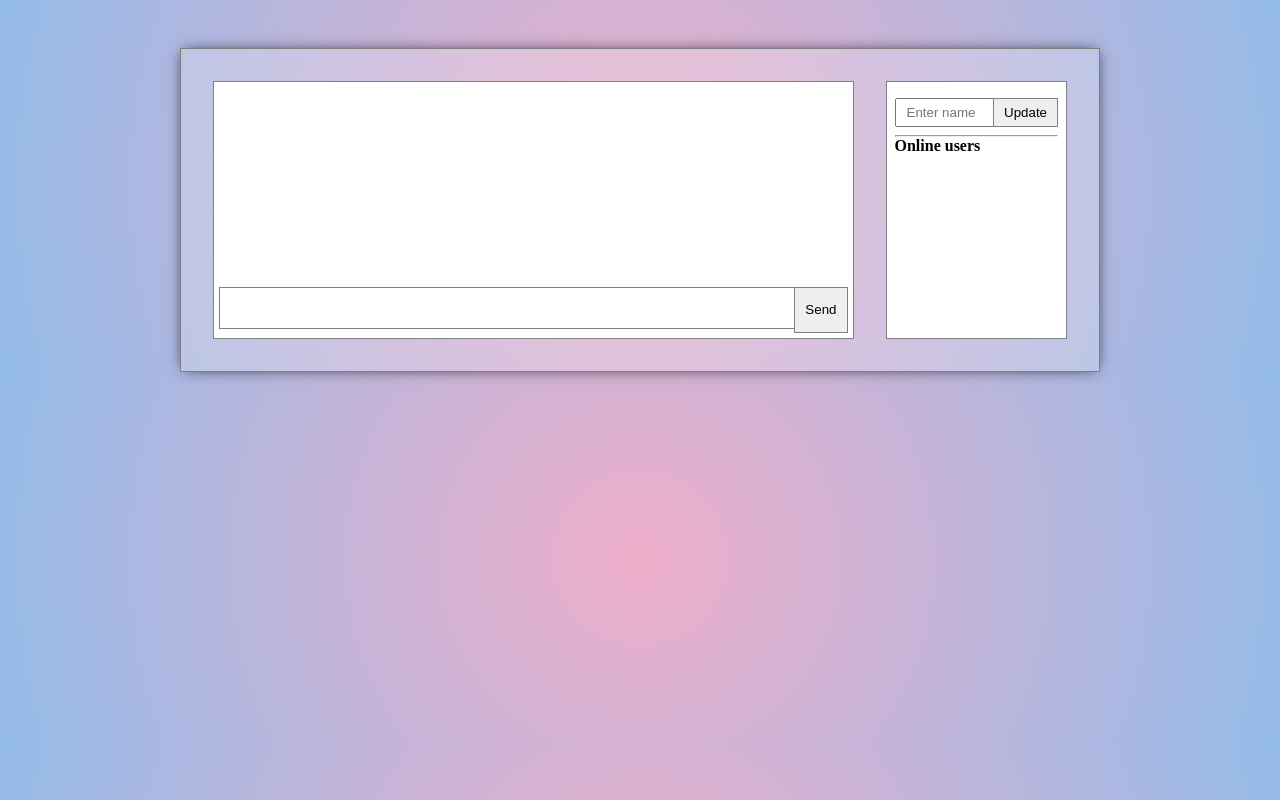
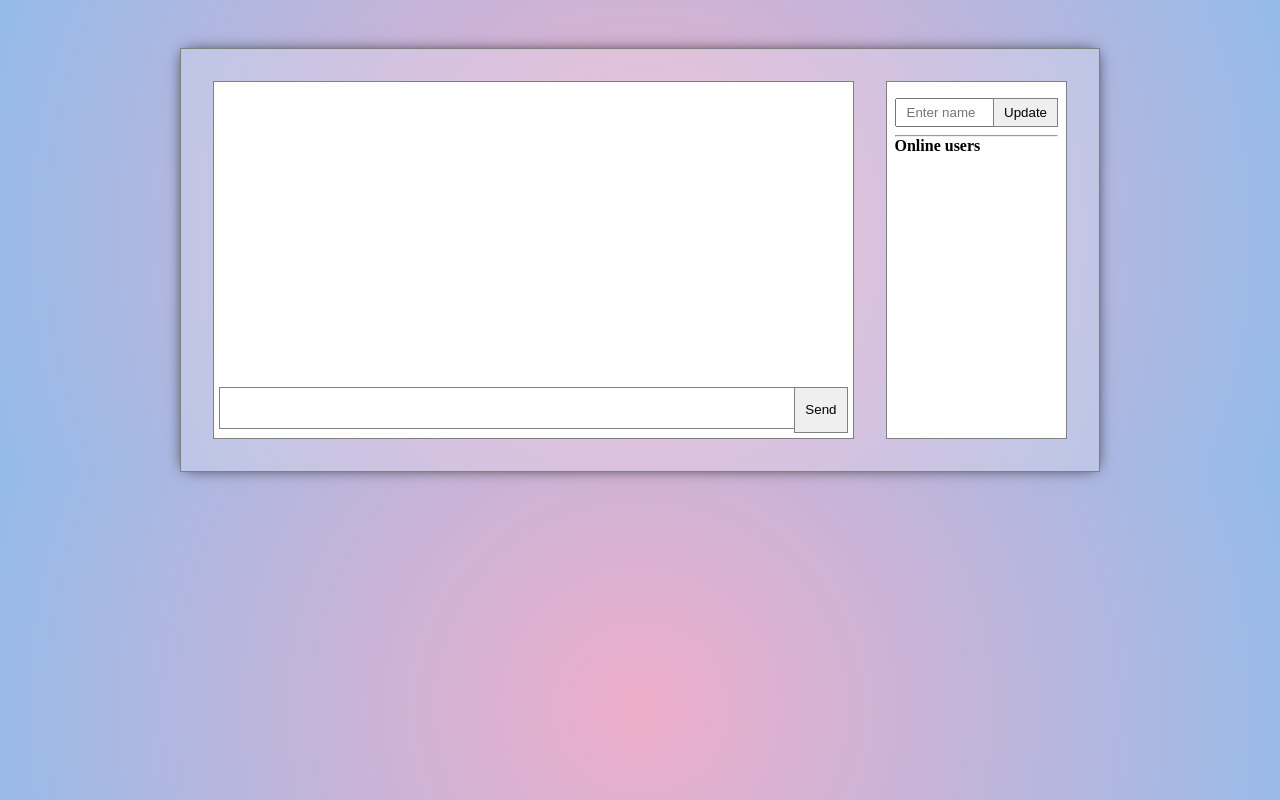
Before and after one commit to jockez/test-chat, a website: page public/index.html in a window 1280 px wide. Drawn offline with nearby package versions, Linux system fonts and the light colour scheme; no server answers.

Commit message:
update public styles aswell

```diff
--- a/public/css/styles.css
+++ b/public/css/styles.css
@@ -167,8 +167,7 @@ main div {
 }
 
 #chat {
-    min-height: 200px;
-    max-height: 500px;
+    height: 300px;
     overflow-x: auto;
     line-height: 1.5rem;
 }
```
